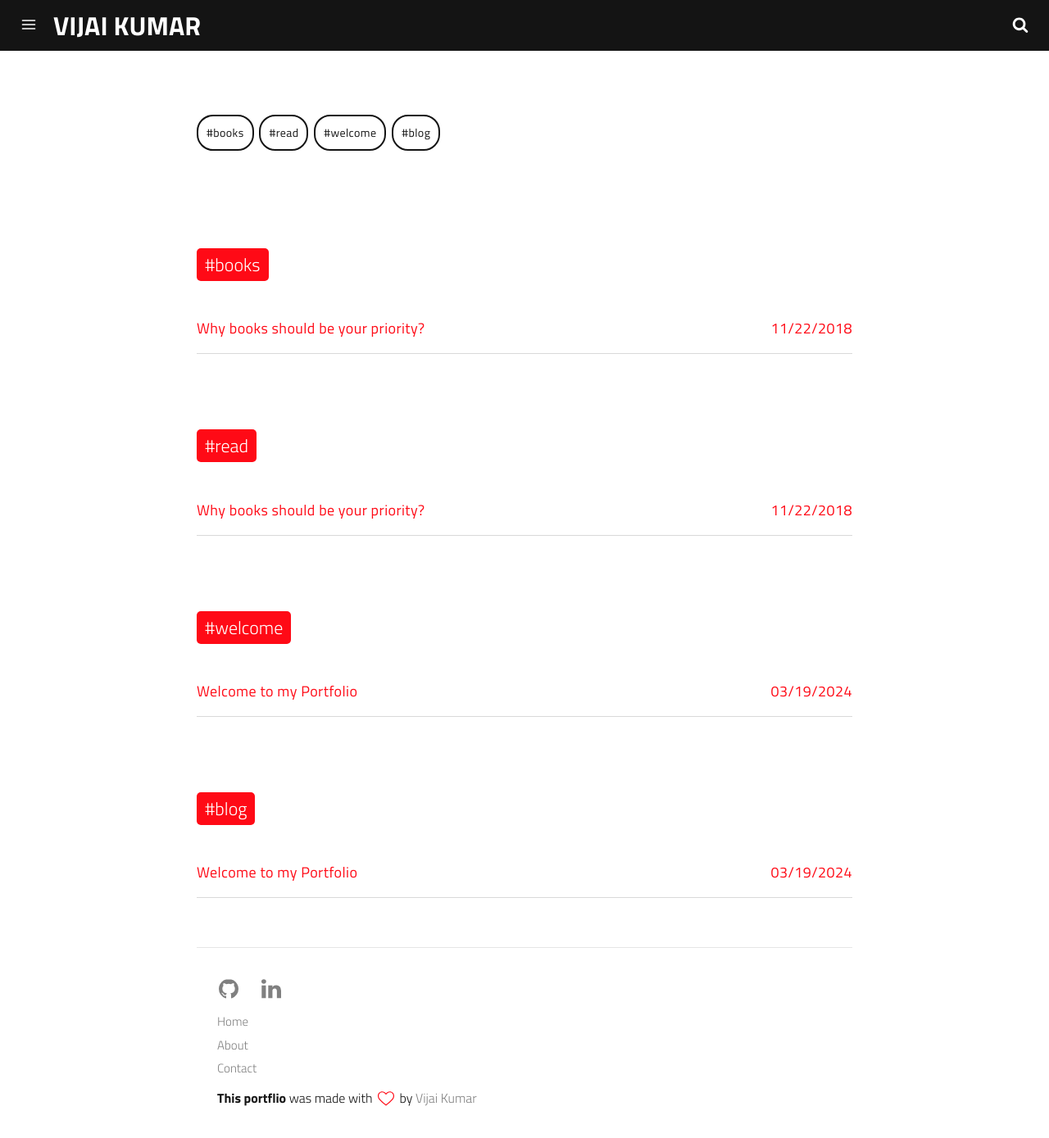
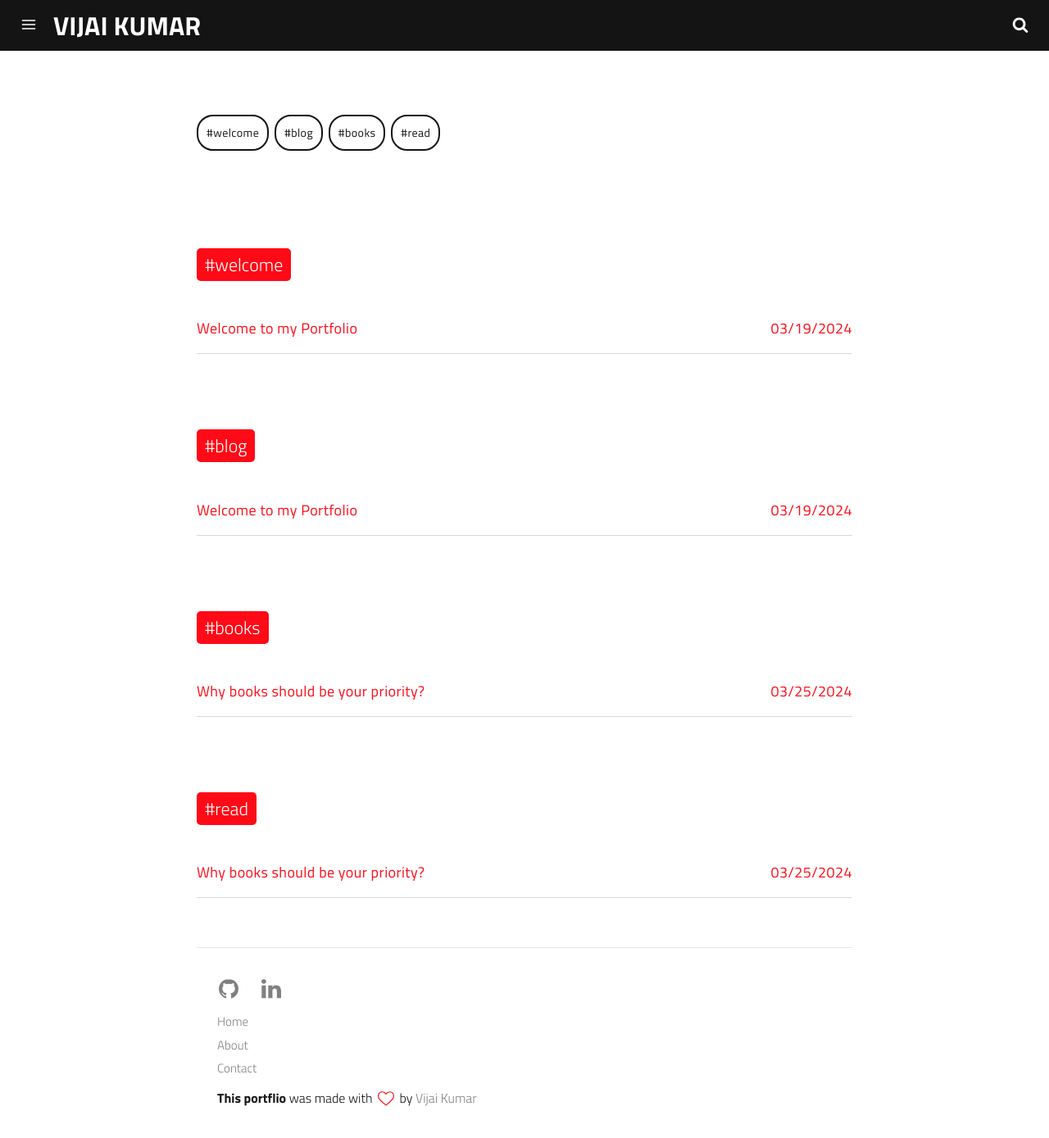
Before and after one commit to VijaikumarSVK/VijaikumarSVK.github.io, a Jekyll site: the page built from tags.html, in a window 1280 px wide and 1389 px high. Shown: the whole window at 82% size. Built offline with Jekyll 4.4.1, drawn with Linux system fonts in a browser that asks for light colours; a script that is not in the unit is left out.

Commit message:
post changes 5

```diff
--- a/_posts/2024-03-25-testing-portfolio.md
+++ b/_posts/2024-03-25-testing-portfolio1.md
@@ -1,5 +1,5 @@
 ---
-date: 2018-11-22 12:26:40
+date: 2024-03-25 12:26:40
 layout: post
 title: Why books should be your priority?
 subtitle: Lorem ipsum dolor sit amet, consectetur adipisicing elit.
```
